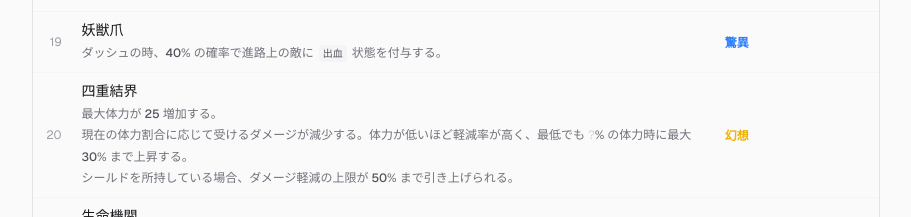
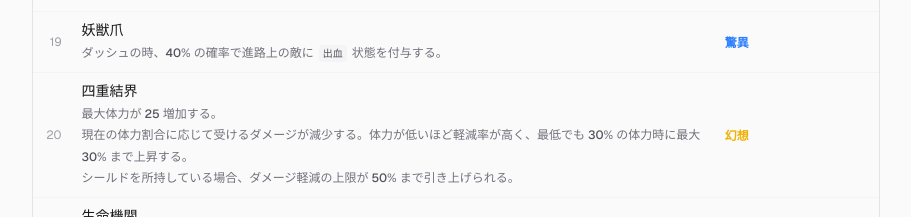
Before and after one commit to fingbf/dev-tips, a Next.js app: page /games/tbs/items in a window 1280 px wide. Shown: the part 1500-1717 px from the top of the page, without its empty margins (184-1095 px from the left). Built offline with nearby package versions, Linux system fonts and the light colour scheme; no server answers.

Commit message:
fix: paramキー名の大文字小文字を正規化してタグ解決漏れを修正

```diff
--- a/src/app/games/tbs/tbs-desc.tsx
+++ b/src/app/games/tbs/tbs-desc.tsx
@@ -13,6 +13,9 @@ function formatVal(v: number | string): string {
 export function DescText({ raw, params }: { raw: string; params?: Params }) {
   if (!raw) return null;
   const parts = raw.split(TAG_RE);
+  const paramLower = params
+    ? Object.fromEntries(Object.entries(params).map(([k, v]) => [k.toLowerCase(), v]))
+    : undefined;
   return (
     <span className="whitespace-pre-line text-xs leading-relaxed text-zinc-500 dark:text-zinc-400">
       {parts.map((part, i) => {
@@ -28,7 +31,7 @@ export function DescText({ raw, params }: { raw: string; params?: Params }) {
         const dataMatch = part.match(/^<(?:data|damage|attr|dps)=([^>]+)>$/i);
         if (dataMatch) {
           const key = dataMatch[1];
-          const val = params?.[key];
+          const val = paramLower?.[key.toLowerCase()];
           if (val !== undefined) {
             return (
               <span key={i} className="font-medium text-zinc-600 dark:text-zinc-300">
```
